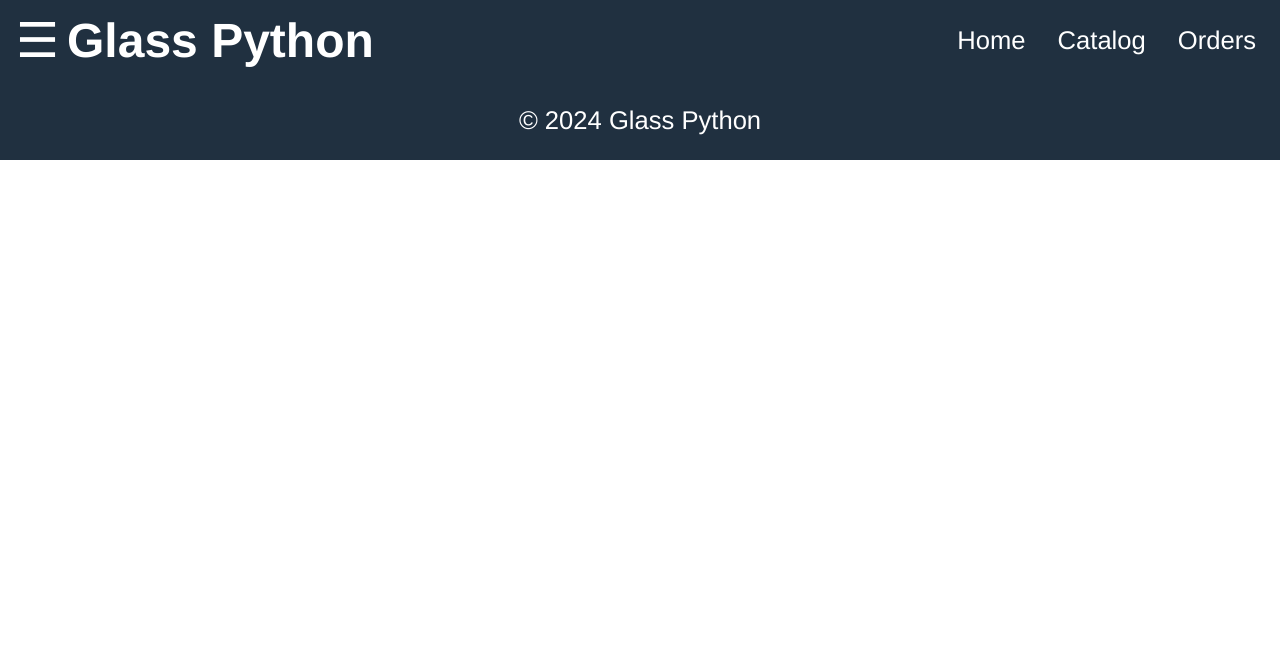
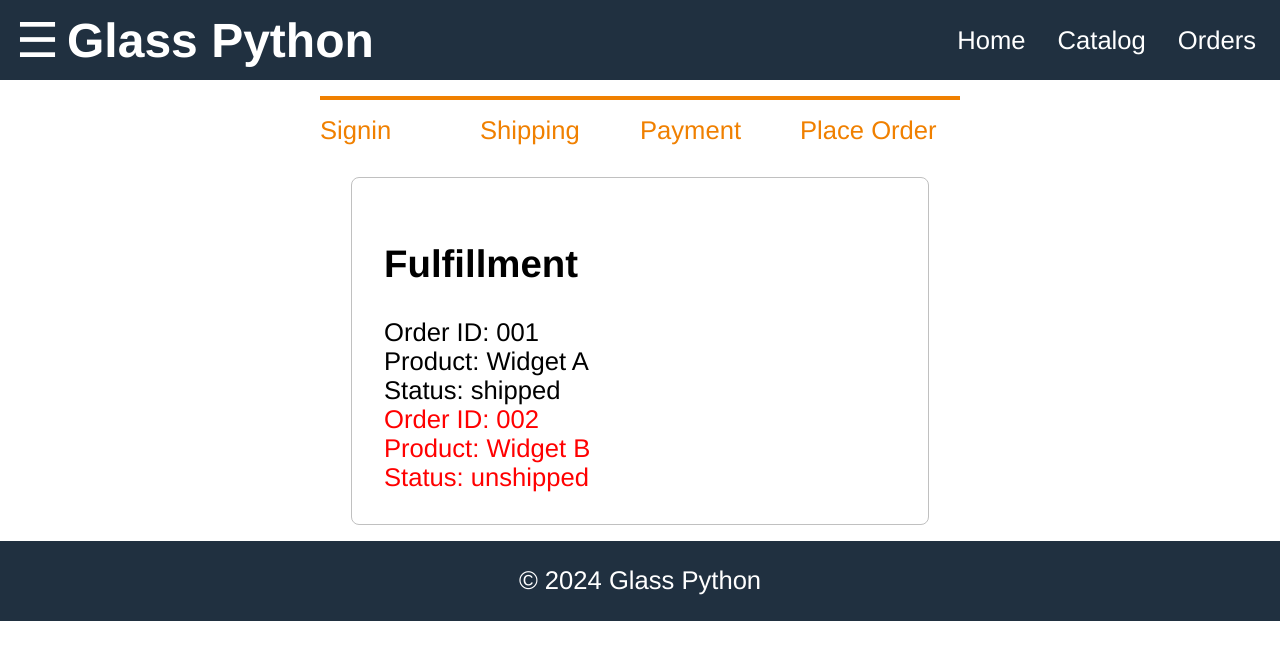
Before and after one commit to Project-Glass-Python/Glass-Python-Web, a React (Create React App) app in the folder frontend/: page /fulfillment in a window 1280 px wide. Shown: the top 660 px of the page. Built offline with nearby package versions, Linux system fonts and the light colour scheme.

Commit message:
Fulfillment

```diff
--- a/frontend/src/App.tsx
+++ b/frontend/src/App.tsx
@@ -7,6 +7,7 @@ import { Link, Route, BrowserRouter as Router, Routes } from "react-router-dom";
 import Orders from "./Orders/Orders";
 import OrderDetail from "./Orders/OrderDetail";
 import PaymentScreen from "./Payment/Payment";
+import Fulfillment from "./Fulfillment/fulfillment";
 
 function App() {
   const openMenu = () => {
@@ -51,6 +52,9 @@ function App() {
             <Route path="/orders" element={<Orders />} />
             <Route path="/order/:id" element={<OrderDetail />} />
             <Route path="/payment" element={<PaymentScreen />} />
+            <Route path="/fulfillment" element={<Fulfillment />} />
+
+
           </Routes>
         </main>
         <footer className="footer">&copy; 2024 Glass Python</footer>
--- /dev/null
+++ b/frontend/src/Fulfillment/FulfillmentData.tsx
@@ -0,0 +1,5 @@
+const mockFulfillmentData = [
+    { orderId: '001', productName: 'Widget A', status: 'shipped' },
+    { orderId: '002', productName: 'Widget B', status: 'unshipped' },
+
+  ];
--- /dev/null
+++ b/frontend/src/Fulfillment/fulfillment.tsx
@@ -0,0 +1,34 @@
+import React from 'react';
+import CheckoutSteps from '../Payment/CheckoutSteps';
+
+const mockFulfillmentData = [
+  { orderId: '001', productName: 'Widget A', status: 'shipped' },
+  { orderId: '002', productName: 'Widget B', status: 'unshipped' },
+
+];
+
+function Fulfillment() {
+  return (
+    <div>
+      <CheckoutSteps step1 step2 step3 step4></CheckoutSteps>
+      <div className="form">
+        <ul className="form-container">
+          <li>
+            <h2>Fulfillment</h2>
+          </li>
+          {mockFulfillmentData.map(({ orderId, productName, status }) => (
+            <li key={orderId} className={`order-item ${status === 'unshipped' ? 'unshipped' : ''}`}>
+              <div>
+                <span>Order ID: {orderId}</span><br />
+                <span>Product: {productName}</span><br />
+                <span>Status: {status}</span>
+              </div>
+            </li>
+          ))}
+        </ul>
+      </div>
+    </div>
+  );
+}
+
+export default Fulfillment;
```
